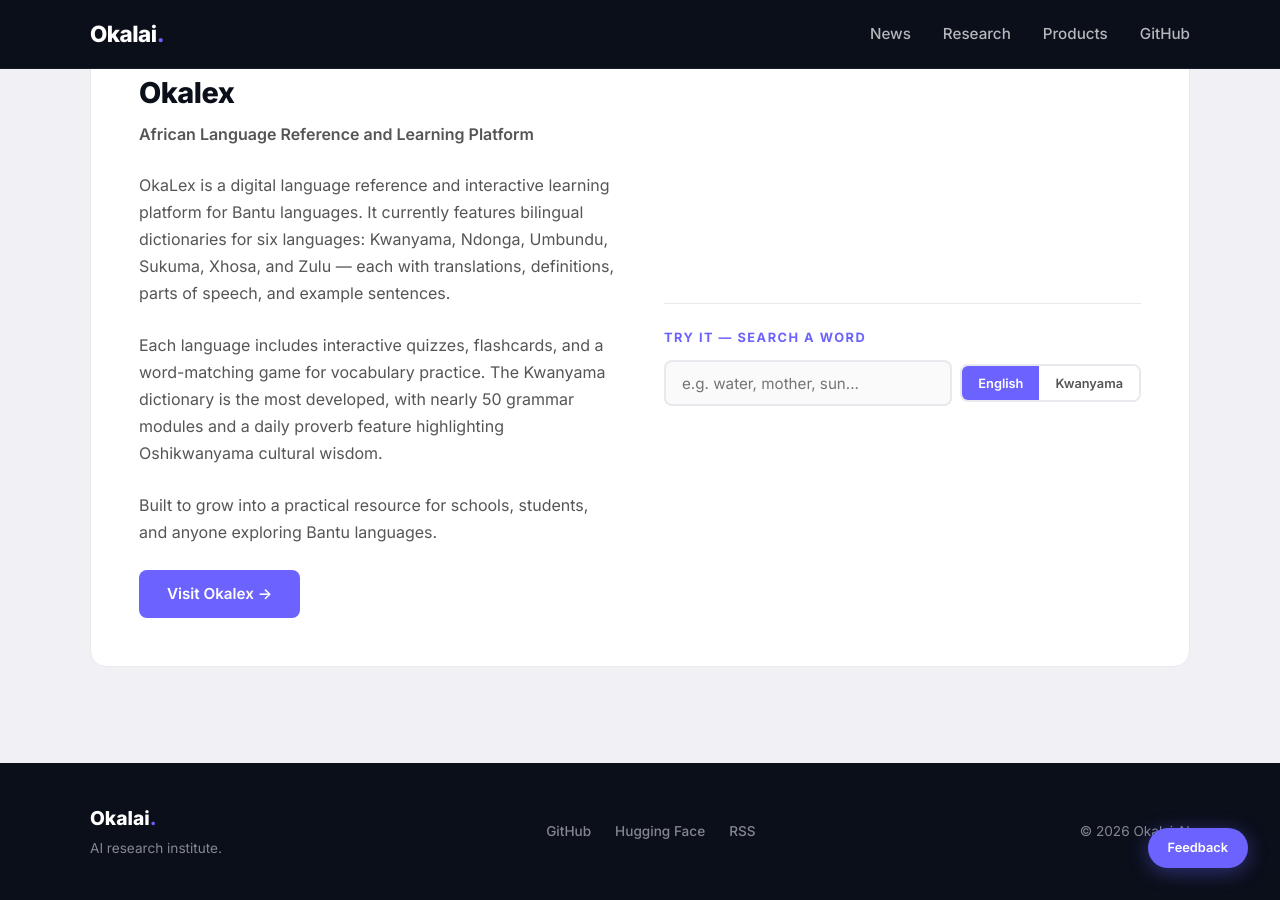
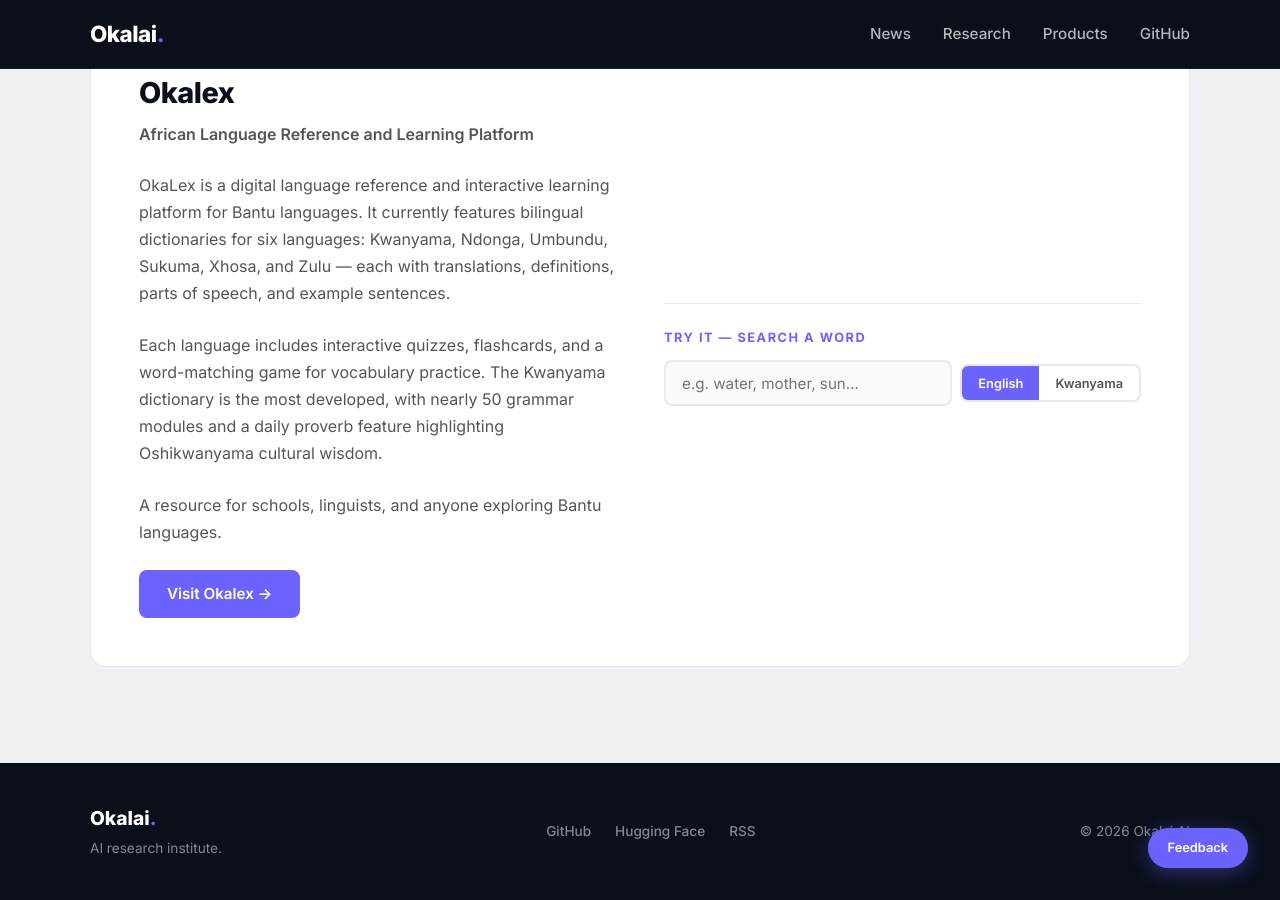
Before and after one commit to okalai-ai/okalai-site, a Jekyll site: the page built from index.md, in a window 1280 px wide and 900 px high, scrolled down 2593 px. Built offline with Jekyll 4.4.1, drawn with Linux system fonts in a browser that asks for light colours.

Commit message:
Update OkaLex description to reflect expanded platform

```diff
--- a/index.md
+++ b/index.md
@@ -153,7 +153,7 @@ title: Home
           Each language includes interactive quizzes, flashcards, and a word-matching game for vocabulary practice. The Kwanyama dictionary is the most developed, with nearly 50 grammar modules and a daily proverb feature highlighting Oshikwanyama cultural wisdom.
         </p>
         <p>
-          Built to grow into a practical resource for schools, students, and anyone exploring Bantu languages.
+          A resource for schools, linguists, and anyone exploring Bantu languages.
         </p>
         <a href="https://okalex.org/" class="btn btn-primary" target="_blank" rel="noopener">Visit Okalex &rarr;</a>
       </div>
```
